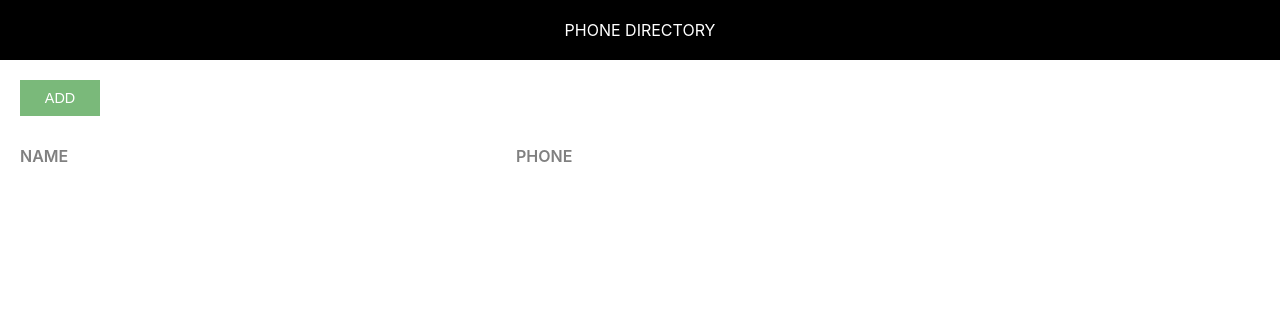
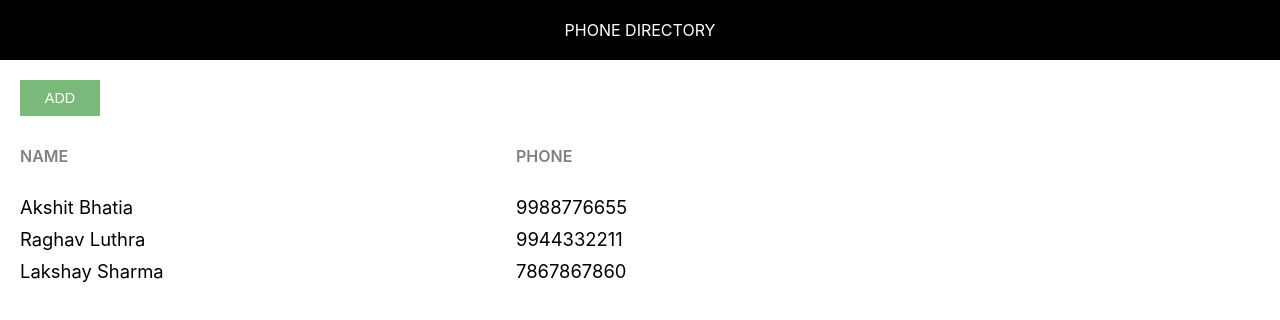
Before and after one commit to gouravbhatia/phone-directory, a React (Create React App) app: page / in a window 1280 px wide. Shown: the top 320 px of the page. Built offline with nearby package versions, Linux system fonts and the light colour scheme.

Commit message:
Dynamic Content: Rendered Subscribers Dynamically

```diff
--- a/src/App.js
+++ b/src/App.js
@@ -1,22 +1,50 @@
-import React from 'react';
-import logo from './logo.svg';
+import React, { Component } from 'react';
 import Header from './Header.js';
 import './App.css';
 
-function App() {
-  return (
-    <div>
-      <Header />
+class App extends Component {
+
+  render() {
+
+    let subscribers = [
+      {
+        id: 1,
+        name: "Akshit Bhatia",
+        phone: "9988776655"
+      },
+      {
+        id: 2,
+        name: "Raghav Luthra",
+        phone: "9944332211"
+      },
+      {
+        id: 3,
+        name: "Lakshay Sharma",
+        phone: "7867867860"
+      }
+    ];
+
+    return (
+      <div>
+        <Header />
         <div className="component-body-container">
           <button className="custom-btn add-btn">Add</button>
-
           <div className="grid-container heading-container">
             <span className="grid-item name-heading">Name</span>
             <span className="grid-item phone-heading">Phone</span>
           </div>
+
+          {
+            subscribers.map(sub => {
+              return <div key={sub.id} className="grid-container">
+                <span className="grid-item">{sub.name}</span>
+                <span className="grid-item">{sub.phone}</span>
+              </div>
+            })
+          }
         </div>
-    </div>
-  );
+      </div>
+    );
+  }
 }
-
 export default App;
```
